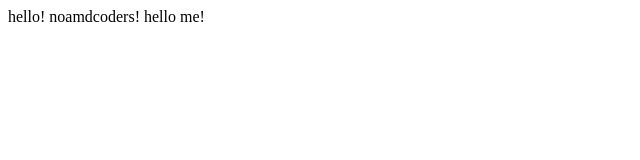
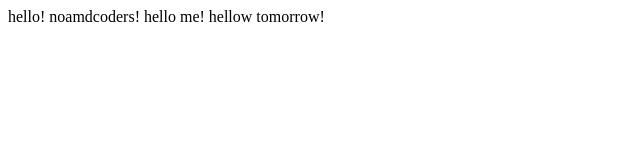
Before and after one commit to hwayoon/NoGaeBook, a plain HTML site: page index.html in a window 1280 px wide. Shown: the whole page, without its empty margins (0-640 px from the left). Drawn offline with Linux system fonts and the light colour scheme.

Commit message:
add reeadme and say hello

```diff
--- a/index.html
+++ b/index.html
@@ -6,6 +6,6 @@
     <title>NoGaeBook</title>
   </head>
   <body>
-    hello! noamdcoders! hello me!
+    hello! noamdcoders! hello me! hellow tomorrow!
   </body>
 </html>
```
Also changed, not shown: 1 other file.
